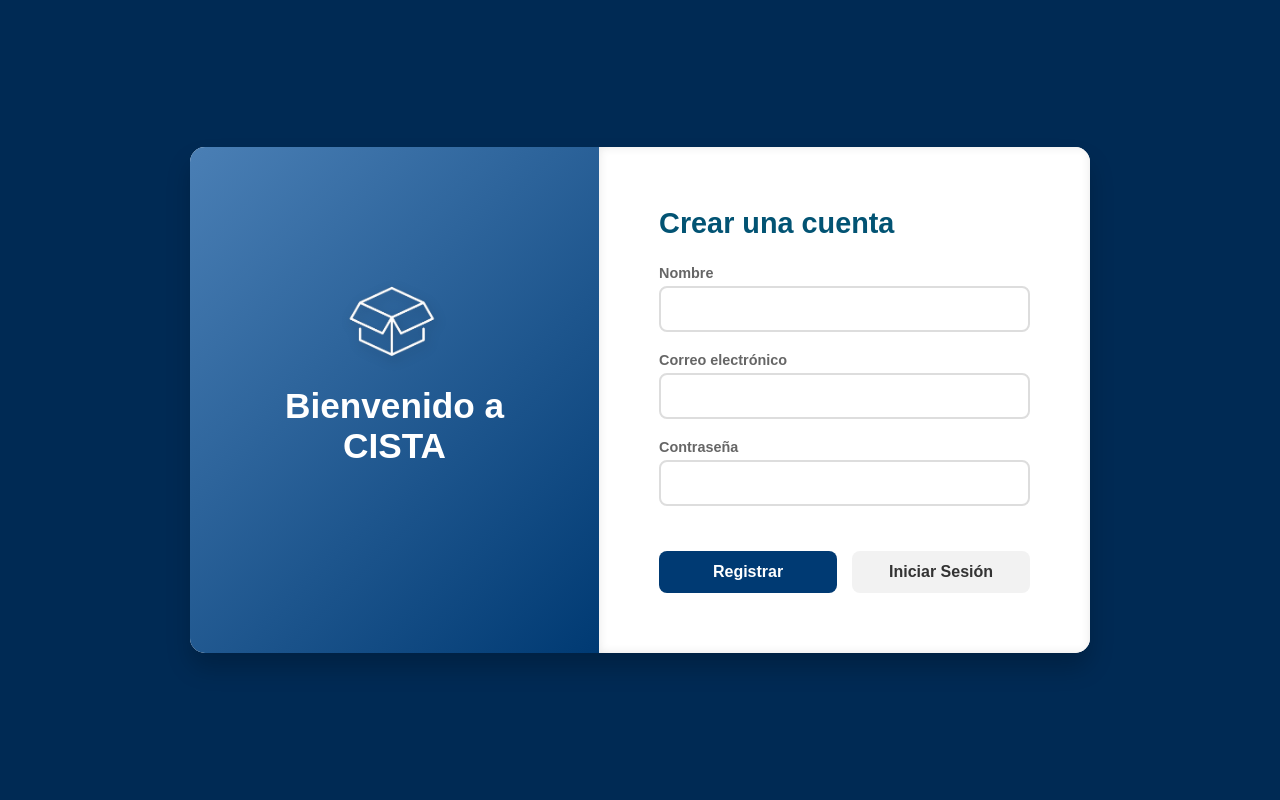
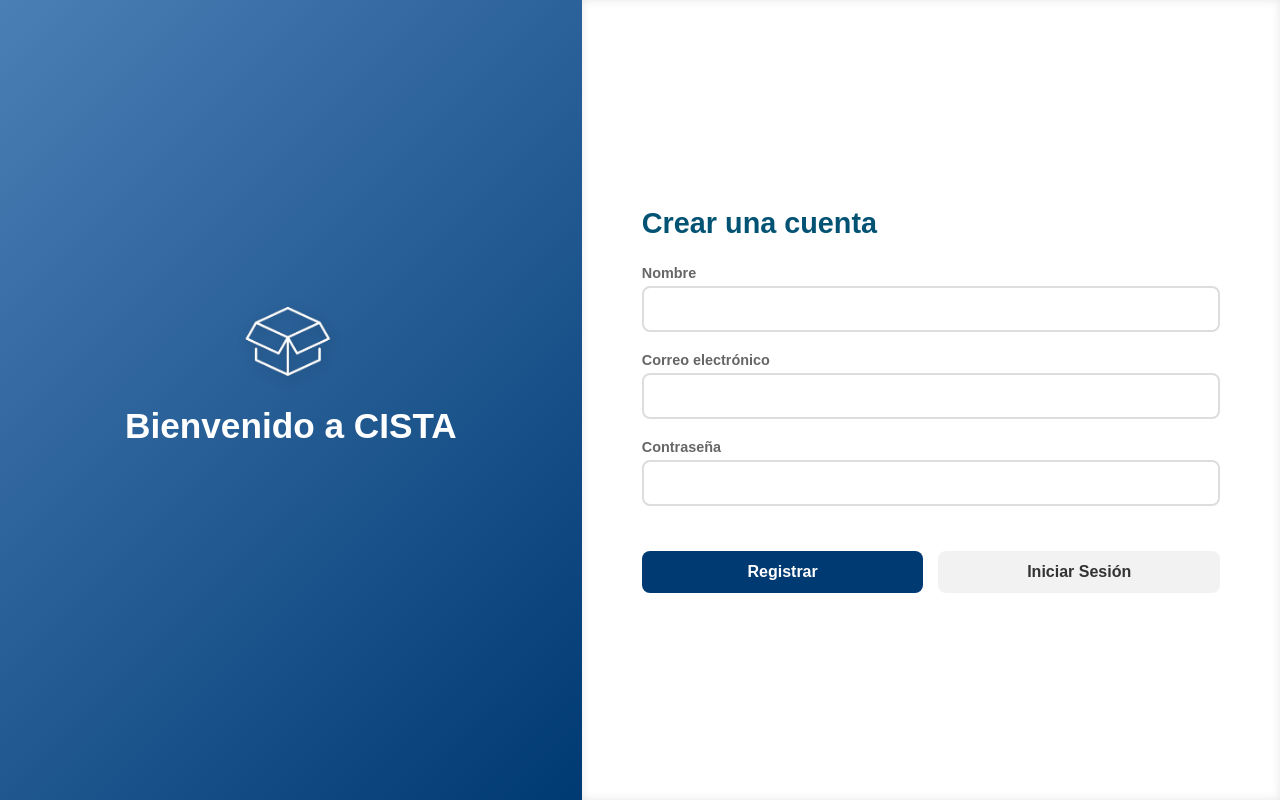
Before and after one commit to Achezito/WMS2, a PHP site: page /html/login.html in a window 1280 px wide. Run offline with PHP 8.4, Linux system fonts and the light colour scheme.

Commit message:
Se elimino el background del body. el container se amplio al 100% de amplitud y ancho

```diff
--- a/LandingPage/css/login.css
+++ b/LandingPage/css/login.css
@@ -11,15 +11,15 @@ body {
     justify-content: center;
     align-items: center;
     min-height: 100vh;
-    background:  #002a54;
+
     color: #333;
 }
 
 .container {
     display: flex;
-    width: 80%;
-    max-width: 900px;
-    border-radius: 15px;
+    width: 100%;
+
+    height: 100vh;
     overflow: hidden;
     box-shadow: 0 15px 25px rgba(0, 0, 0, 0.2);
     background-color: #ffffff;
```
